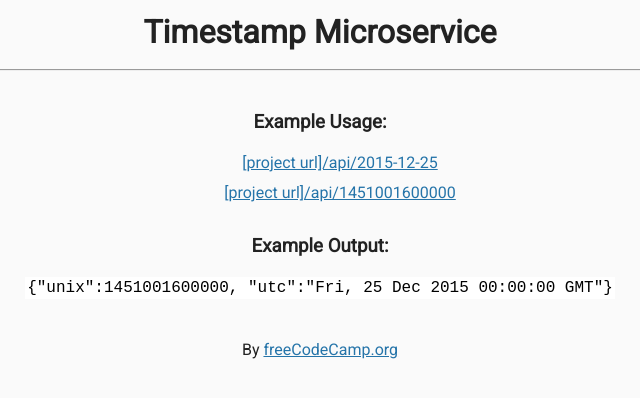
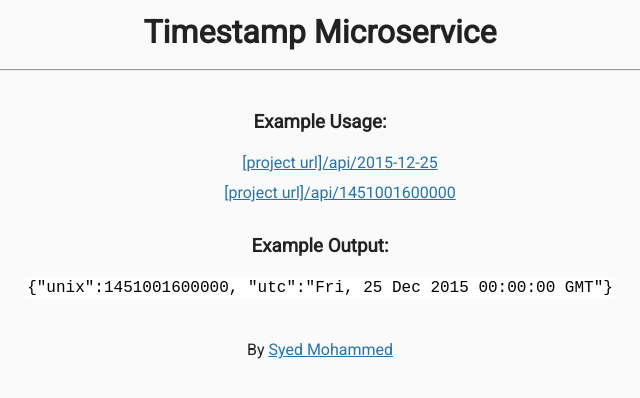
Before and after one commit to Eyepatch0/timeStamp, a website: page views/index.html in a window 1280 px wide. Shown: the full height of the page, 320-960 px from the left. Drawn offline with Linux system fonts and the light colour scheme; files that its build step writes are made by us from their sources.

Commit message:
Updated README and added website

```diff
--- a/views/index.html
+++ b/views/index.html
@@ -2,7 +2,7 @@
 
 <html>
    <head>
-      <title>Timestamp Microservice | freeCodeCamp.org</title>
+      <title>Timestamp Microservice</title>
       <link rel="shortcut icon" href="https://cdn.freecodecamp.org/universal/favicons/favicon-32x32.png" type="image/x-icon"/>
       <link href="https://fonts.googleapis.com/css?family=Roboto" rel="stylesheet" type="text/css">
       <link href="style.css" rel="stylesheet" type="text/css">
@@ -25,7 +25,7 @@
     </div>
     <div class="footer">
       <p>
-        By <a href="https://www.freecodecamp.org/">freeCodeCamp.org</a>
+        By <a href="https://boilerplate-project-timestamp.eyepatch0.repl.co">Syed Mohammed</a>
       </p>
     </div>
   </body>
```
Also changed, not shown: README.md.
